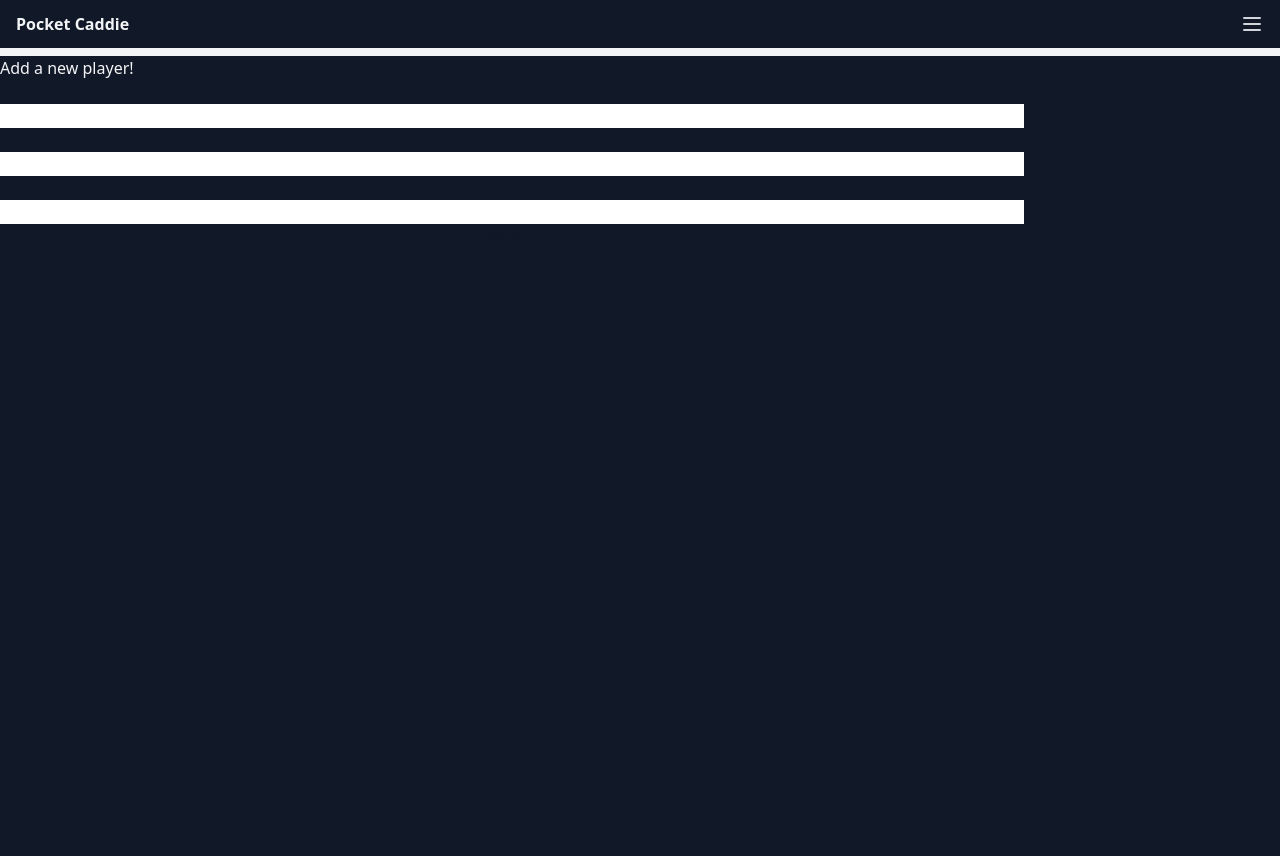
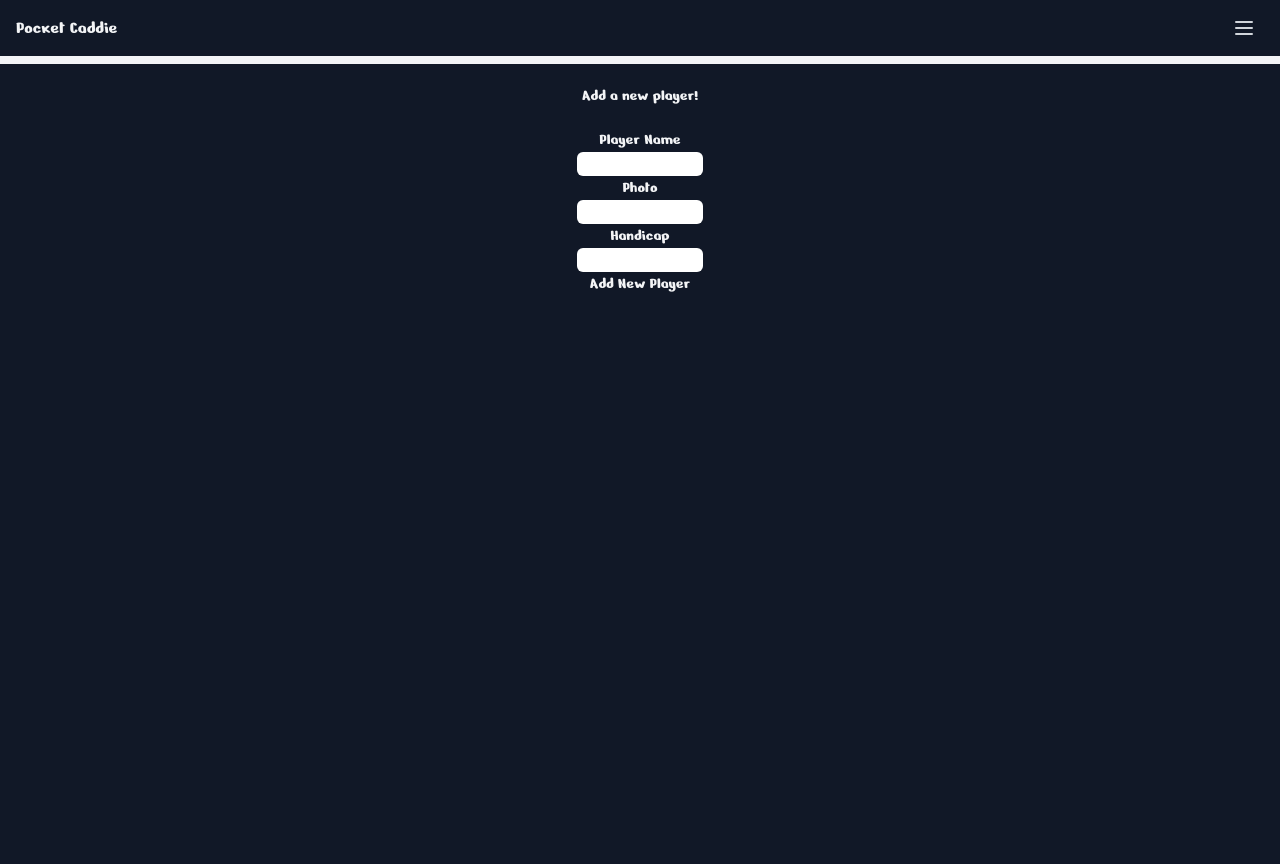
Before and after one commit to jason-moritz/pocket-caddie, a React (Create React App) app in the folder client/: page /addplayer in a window 1280 px wide. Built offline with nearby package versions, Linux system fonts and the light colour scheme; no server answers.

Commit message:
added functionality to mainpage and add player

```diff
--- a/client/src/App.js
+++ b/client/src/App.js
@@ -2,9 +2,14 @@ import './App.css';
 import Navbar from "./components/Navbar";
 import Routes from "./components/Routes";
 
+
 function App() {
   return (
-    <div className="App  bg-gray-900 text-gray-100 flex-col">
+
+    <div className="App  bg-gray-900 text-gray-100 flex-col font-nerko">
+      <link rel="preconnect" href="https://fonts.googleapis.com" />
+      <link rel="preconnect" href="https://fonts.gstatic.com" crossorigin />
+      <link href="https://fonts.googleapis.com/css2?family=Nerko+One&display=swap" rel="stylesheet" />
       <div className="border-b-8 border-gray-100">
         <Navbar />
       </div>
--- a/client/src/components/AddPlayer.jsx
+++ b/client/src/components/AddPlayer.jsx
@@ -28,8 +28,8 @@ export default function AddPlayer() {
     }
 
     return (
-        <div>
-            <h2>Add a new player!</h2>
+        <div className="flex flex-col items-center">
+            <h2 className="text-center m-5">Add a new player!</h2>
             <FormPlayer
                 playerName={playerName}
                 setPlayerName={setPlayerName}
--- a/client/src/components/FormPlayer.jsx
+++ b/client/src/components/FormPlayer.jsx
@@ -2,14 +2,18 @@ export default function PlayerForm(props) {
     const { playerName, setPlayerName, playerImage, setPlayerImage, handicap, setHandicap, handleSubmit, title } = props;
 
     return (
-        <form className="grid grid-cols-1 max-w-5xl text-gray-900" onSubmit={handleSubmit}>
-            <label>Player Name</label>
-            <input value={playerName} onChange={e => setPlayerName(e.target.value)} />
-            <label>Photo</label>
-            <input value={playerImage} onChange={e => setPlayerImage(e.target.value)} />
-            <label>Handicap</label>
-            <input value={handicap} onChange={e => setHandicap(e.target.value)} />
-            <button>{title}</button>
+        <form className="max-w-5xl text-gray-100 text-center" onSubmit={handleSubmit}>
+            <div className="flex justify-center">
+                <div className="flex flex-col 1 w-3/4 content-center">
+                    <label>Player Name</label>
+                    <input className="rounded-md" value={playerName} onChange={e => setPlayerName(e.target.value)} />
+                    <label>Photo</label>
+                    <input className="rounded-md" value={playerImage} onChange={e => setPlayerImage(e.target.value)} />
+                    <label>Handicap</label>
+                    <input className="rounded-md" value={handicap} onChange={e => setHandicap(e.target.value)} />
+                    <button className="hover:text-gray-300 click:text-gray-300">{title}</button>
+                </div>
+            </div>
         </form>
     )
 }
--- a/client/src/components/Home.jsx
+++ b/client/src/components/Home.jsx
@@ -3,10 +3,10 @@ import { Link } from "react-router-dom";
 export default function Home() {
     return (
         <div>
-            <div className="text-center px-6 mt-5">
+            <div className="text-center px-6 mt-10">
             Hello. I'm the pocket caddie for you and your golfing buddies! Start by adding some players and courses and let's get hacking.. I mean playing better golf!
             </div>
-            <div className="flex mt-10 justify-center  ">
+            <div className="flex mt-10 justify-center">
                 <div className="w-3/4 flex-col">
                     <Link to="/addplayer">
                         <button className="w-full border-4 rounded-2xl py-5 mb-5  hover:bg-gray-800" >Add Player</button>
--- a/client/src/components/Navbar.jsx
+++ b/client/src/components/Navbar.jsx
@@ -10,12 +10,12 @@ export default function Navbar() {
 
     return (
         <header>
-            <div className="flex place-content-between  px-4 py-3 font-semibold">
-                <Link to="/">
-                    <div>Pocket Caddie</div>
+            <div className="flex place-content-between content-center px-4 py-3 ">
+                <Link className="flex items-center" to="/">
+                    <div className="hover:text-gray-300 text-lg ">Pocket Caddie</div>
                 </Link>
                 <div className="flex place-content-end">
-                    <button onClick={handleClick} class="h-6 w-6 fill-current text-gray-300 hover: text-gray-100 focus:text-gray-100 focus:outline-none">
+                    <button onClick={handleClick} class="h-8 w-8 fill-current hover: text-gray-300 focus:text-gray-100 focus:outline-none">
                         <svg xmlns="http://www.w3.org/2000/svg" className="h-6 w-6" fill="none" viewBox="0 0 24 24" stroke="currentColor">
                             {toggle === false ?
                                 <path strokeLinecap="round" strokeLinejoin="round" strokeWidth={2} d="M4 6h16M4 12h16M4 18h16" />
--- a/client/tailwind.config.js
+++ b/client/tailwind.config.js
@@ -2,6 +2,9 @@ module.exports = {
   purge: ['./src/**/*.{js,jsx,ts,tsx}', './public/index.html'],
   darkMode: false, // or 'media' or 'class'
   theme: {
+    fontFamily: {
+      'nerko': ['Nerko One', 'sans-serif'],
+    },
     extend: {
       spacing: {
         '1/2': '50%',
```
